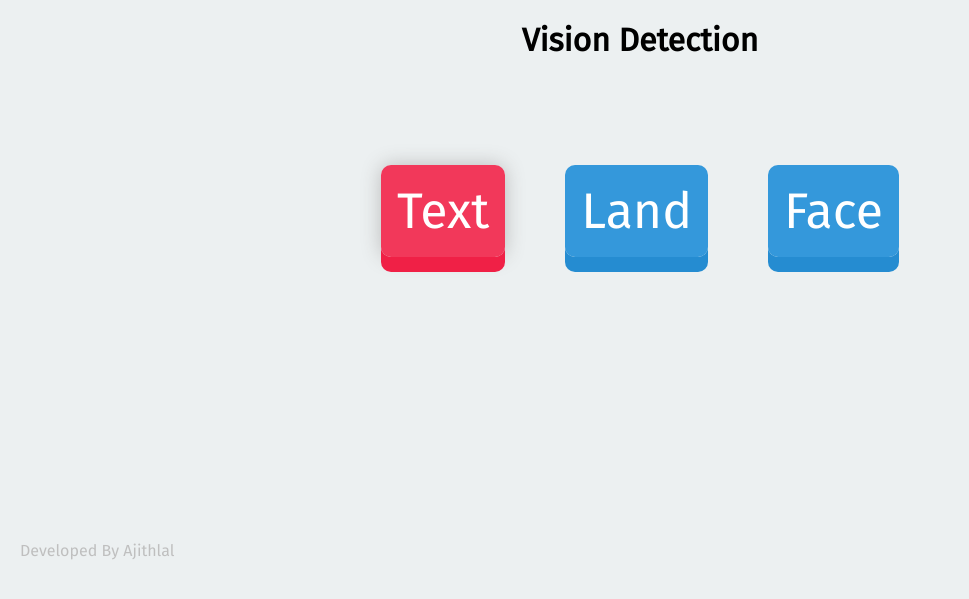
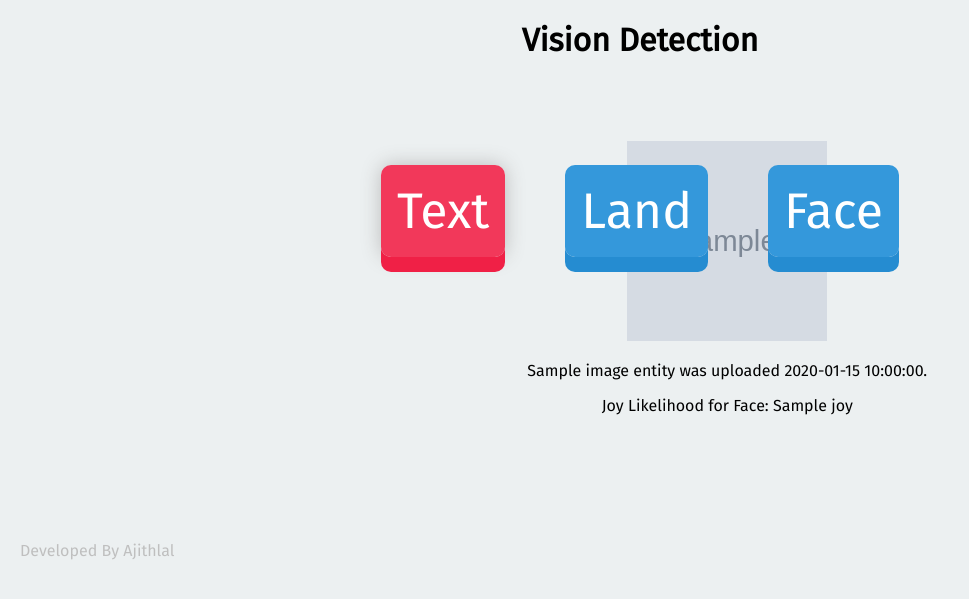
Before and after one commit to AjithlalK/python-vision-detection, a Flask app: template python-vision-detection/templates/homepage.html in a window 1280 px wide. Shown: the top 599 px of the page, without its empty margins (0-969 px from the left). Run offline with Flask 2, Linux system fonts and the light colour scheme; the template is opened without the code that fills it: most values are stand-ins (such as "Sample title", 1, 10 or a date in 2020); grey boxes marked "Sample" are stand-in pictures; some libraries are stand-ins or nearby versions; some web fonts are replaced.

Commit message:
response image in html

```diff
--- a/python-vision-detection/templates/homepage.html
+++ b/python-vision-detection/templates/homepage.html
@@ -22,6 +22,13 @@
 <div class="foot-wrapper">
   <p class="footer">Developed By Ajithlal</p>
 </div>
+
+{% for image_entity in image_entities %}
+      <img src="{{image_entity['image_public_url']}}" width=200 height=200>
+      <p>{{image_entity['blob_name']}} was uploaded {{image_entity['timestamp']}}.</p>
+      <p>Joy Likelihood for Face: {{image_entity['joy']}}</p>
+    {% endfor %}
+
   <script src='http://cdnjs.cloudflare.com/ajax/libs/jquery/2.1.3/jquery.min.js'></script>
 <script src='http://cdnjs.cloudflare.com/ajax/libs/jqueryui/1.11.2/jquery-ui.min.js'></script>
 
```
